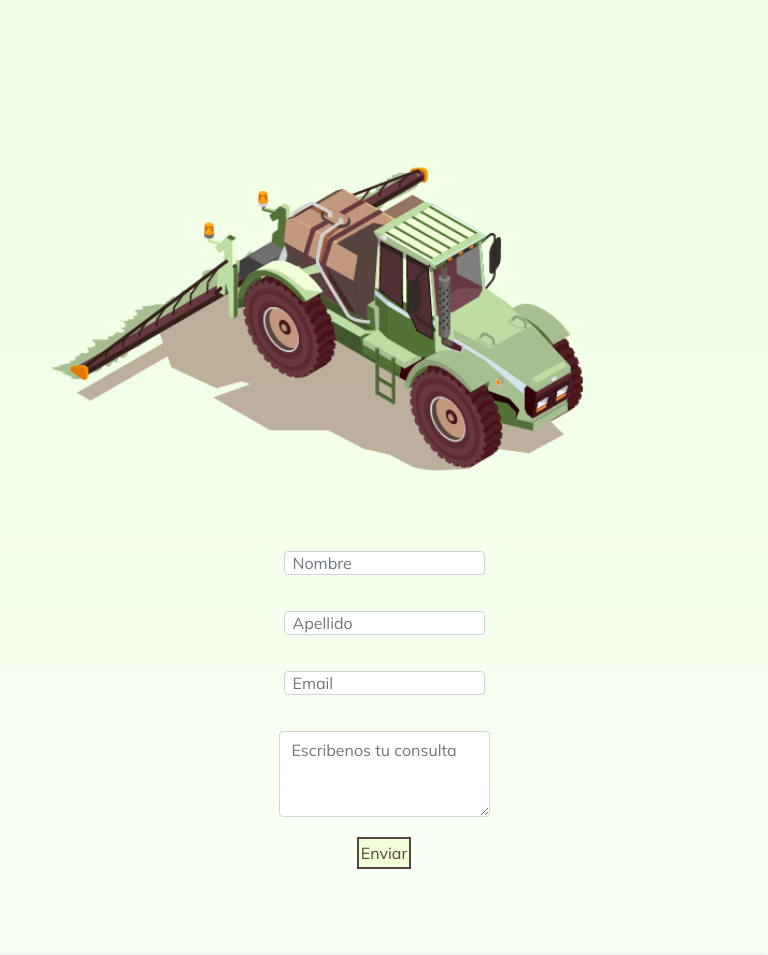
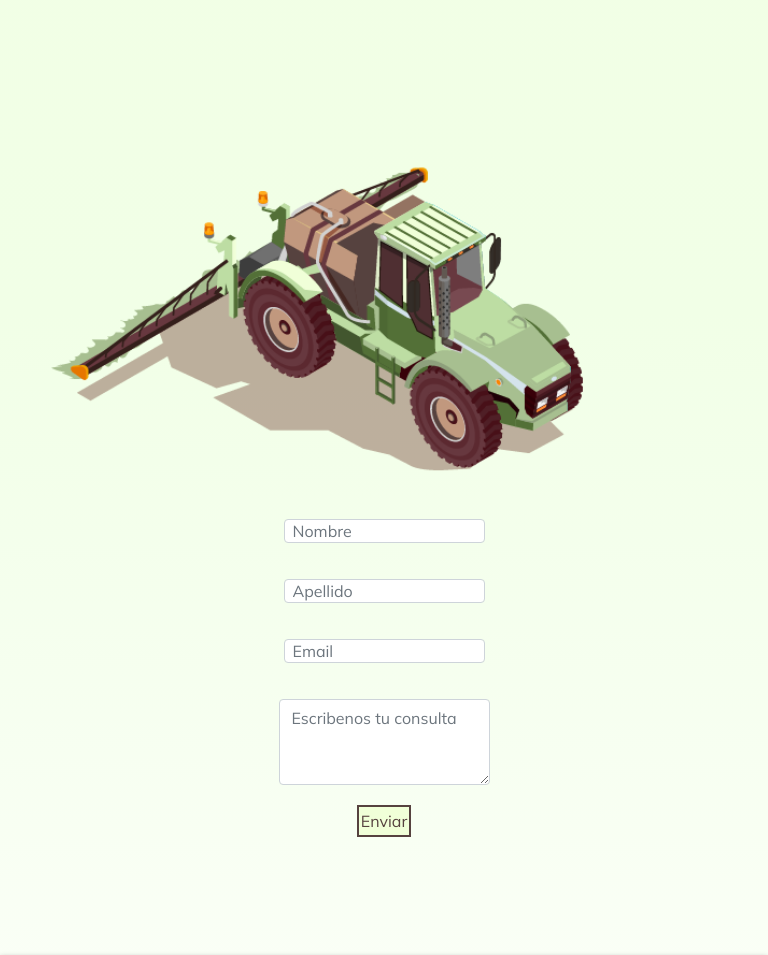
Before and after one commit to valenspinaci/vs-agro, a website: page pages/contacto.html in a window 768 px wide. Shown: the part 345-1300 px from the top of the page. Drawn offline with Linux system fonts and the light colour scheme.

Commit message:
Acomodando boton de formulario de contacto

```diff
--- a/sass/secciones/_media-1024.scss
+++ b/sass/secciones/_media-1024.scss
@@ -159,8 +159,8 @@ main{
         }
     }
     .contacto__formulario{
-        margin: 2rem 0;
         z-index: 0;
+        padding-bottom: 4rem;
     }
     .contacto__formulario form{
         input{
```
Also changed, not shown: css/styles.css.
